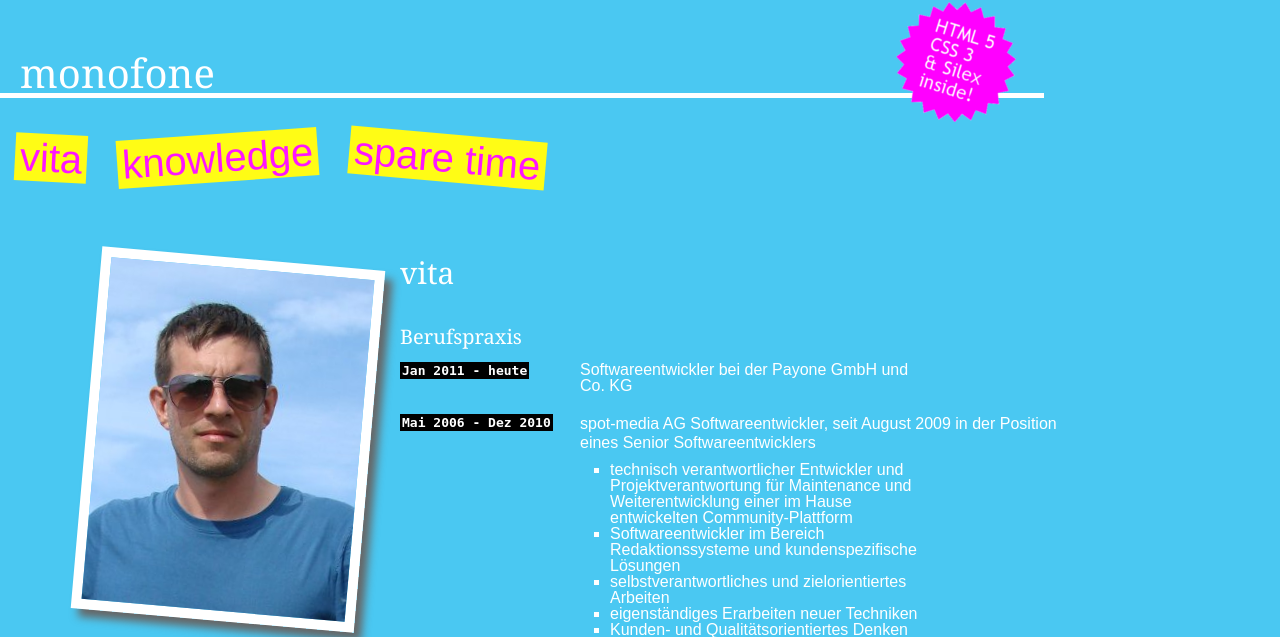
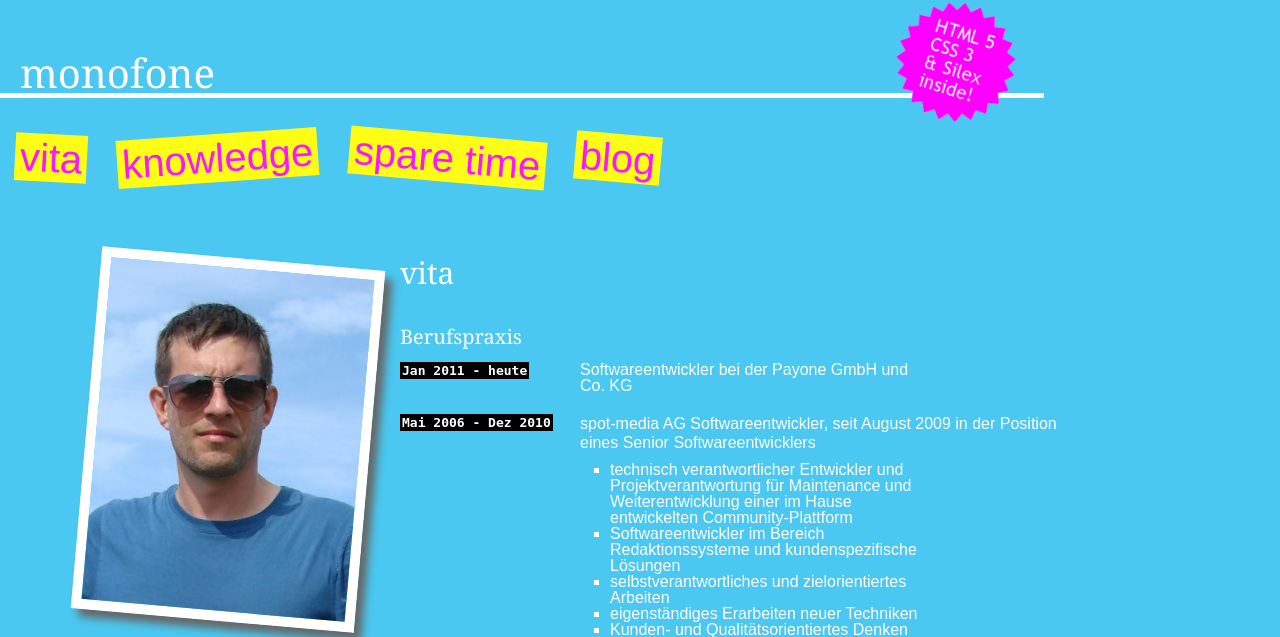
Before and after one commit to monofone/monofone.de, a PHP site: template app/views/vita.twig in a window 1280 px wide. Shown: the top 637 px of the page. Run offline with PHP 8.4, Linux system fonts and the light colour scheme; the template is opened without the code that fills it, so the values that code supplies are empty; some libraries are stand-ins or nearby versions.

Commit message:
added blog link

```diff
--- a/app/views/layout.twig
+++ b/app/views/layout.twig
@@ -32,6 +32,7 @@
             <li id="vita"><a href="{{ path('page', {'name': 'vita' }) }}">vita</a></li>
             <li id="knowledge"><a href="{{ path('page', {'name': 'knowledge' }) }}">knowledge</a></li>
             <li id="spare"><a href="{{ path('page', {'name': 'spare-time' }) }}">spare time</a></li>
+            <li id="spare"><a href="http://blog.monofone.de">blog</a></li>
           </ul>
         </nav>
       </header>
```
